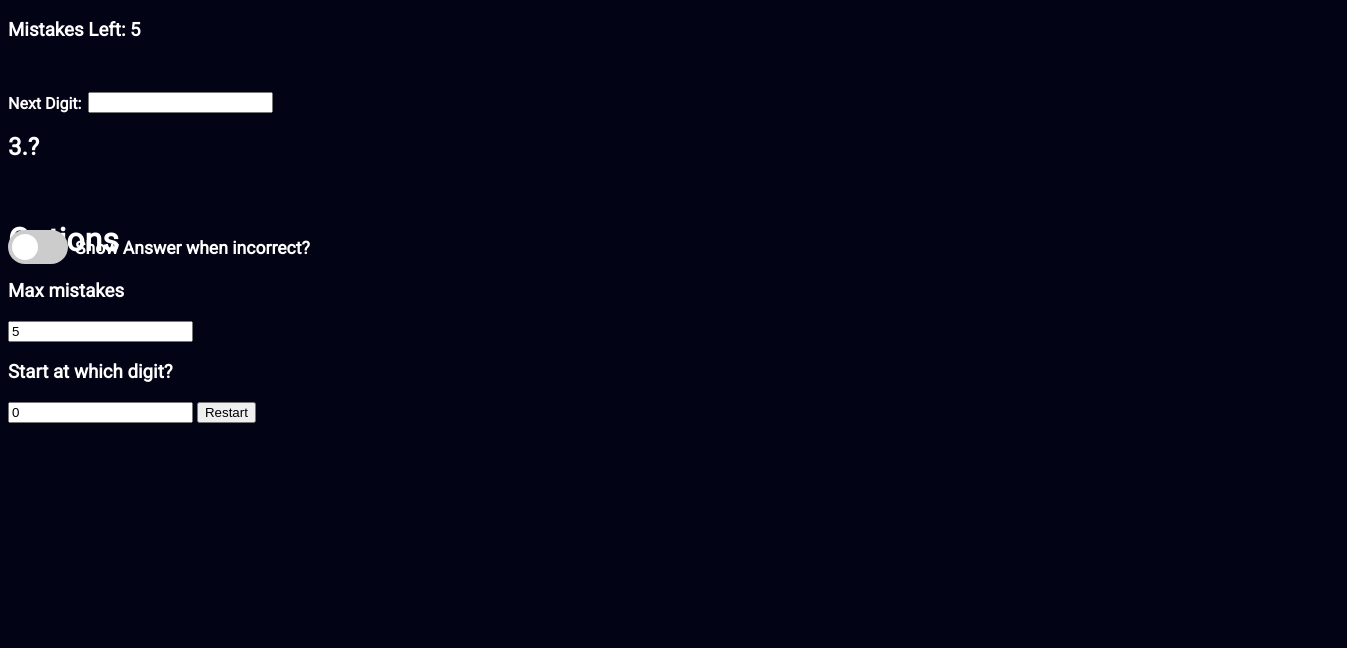
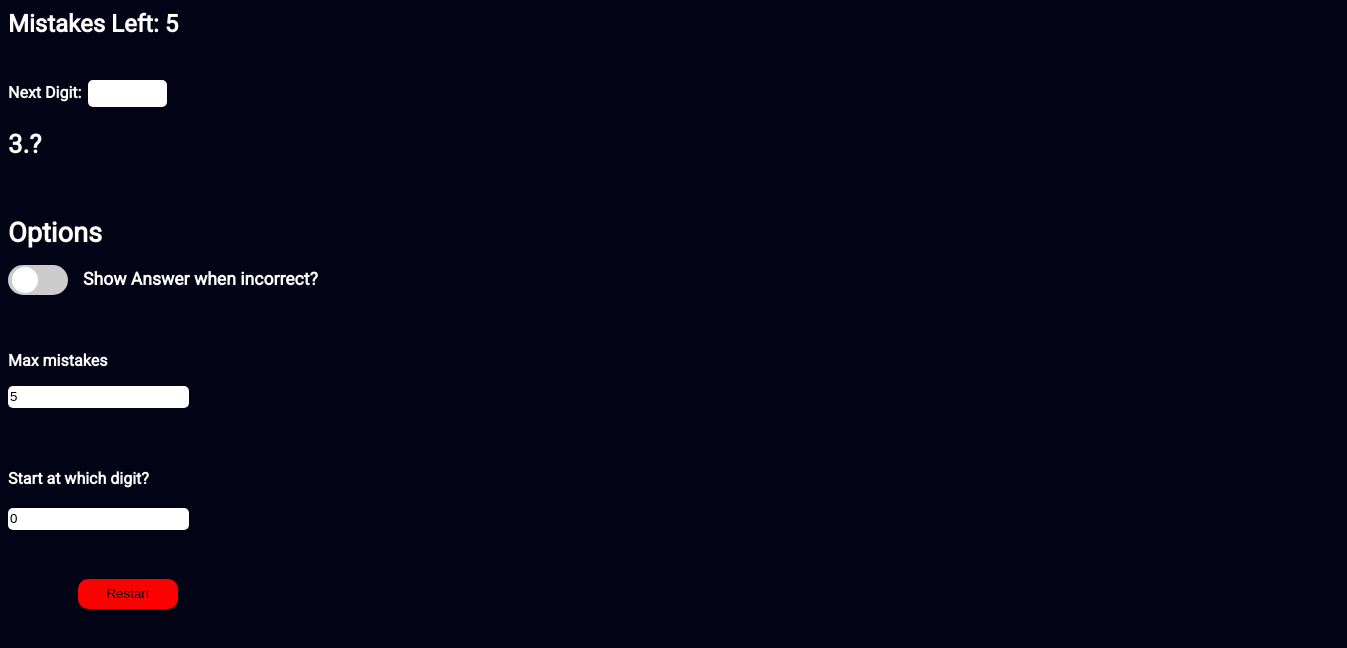
Before and after one commit to Donutask/pi-game, a plain HTML site: page index.html in a window 1280 px wide. Shown: the whole page, 1347 px wide, since content can reach past the window. Drawn offline with nearby package versions, Linux system fonts and the light colour scheme.

Commit message:
Update style.css
Font sizes changed
Rounder things
Size differences
Spaces between things better

```diff
--- a/style.css
+++ b/style.css
@@ -4,7 +4,53 @@ body {
     font-family: 'Roboto', sans-serif;
     display: block;
 }
-
+h1{
+    font-size: 1.7em;
+}
+h3{
+    font-size: 1em;
+}
+button{
+    width: 100px;
+    height: 30px;
+    border-radius: 10px;
+    /* background-color: rgb(25, 175, 75); */
+}
+#piDigits{
+    font-size: 1.6em;
+}
+#mistakes{
+    font-size: 1.5em;
+    line-height: 0px;
+}
+#restart{
+    position: relative;
+    top: 120px;
+    right: 115px;
+    background-color: red;
+    border-width: 0px;
+}
+#feedback{
+    position: absolute;
+    left: 175px;
+    top: 64px;
+}
+#lives{
+    height: 20px;
+    border-radius: 5px;
+    border-width: 0px;
+}
+#startAtDesc{
+    position: relative;
+    top: 45px;
+}
+#startAt{
+    position: relative;
+    top: 45px;
+    height: 20px;
+    border-radius: 5px;
+    border-width: 0px;
+}
 #inputDesc {
     position: relative;
     top: 35px;
@@ -14,23 +60,29 @@ body {
 #input {
     position: relative;
     left: 80px;
+
+    height: 25px;
+    width: 75px;
+    border-radius: 5px;
+    border-width: 0px;
 }
 
 #showAnswerDesc {
     font-size: 1.1em;
-    position: absolute;
-    top: 220px;
+    position: relative;
     left: 75px;
+    top: 2px;
 }
 
 /* The switch - the box around the slider */
 
 .switch {
-    position: absolute;
+    position: relative;
     display: inline-block;
     width: 60px;
-    height: 34px;
-    top: 230px;
+    height: 30px;
+    bottom: 40px;
+    /* top: 230px; */
 }
 
 /* Hide default HTML checkbox */
@@ -46,7 +98,7 @@ body {
 .slider {
     position: absolute;
     cursor: pointer;
-    top: 0;
+    top: 0px;
     left: 0;
     right: 0;
     bottom: 0;
@@ -62,6 +114,7 @@ body {
     width: 26px;
     left: 4px;
     bottom: 4px;
+    top: 2px;
     background-color: white;
     -webkit-transition: .4s;
     transition: .4s;
@@ -96,3 +149,38 @@ input:checked+.slider:before {
     left: 90%;
     bottom: 95%;
 } */
+/* The Modal (background) */
+.modal {
+    display: none; /* Hidden by default */
+    position: fixed; /* Stay in place */
+    z-index: 1; /* Sit on top */
+    left: 0;
+    top: 0;
+    width: 100%; /* Full width */
+    height: 100%; /* Full height */
+    overflow: auto; /* Enable scroll if needed */
+    background-color: rgb(0,0,0); /* Fallback color */
+    background-color: rgba(0,0,0,0.4); /* Black w/ opacity */
+  }
+
+  /* Modal Content/Box */
+  .modal-content {
+    background-color: #d6d6d6;
+    color: black;
+    margin: 15% auto; /* 15% from the top and centered */
+    padding: 20px;
+    border: 1px solid #888;
+    width: 80%; /* Could be more or less, depending on screen size */
+  }
+  /* Remove arrows from input */
+  /* Chrome, Safari, Edge, Opera */
+input::-webkit-outer-spin-button,
+input::-webkit-inner-spin-button {
+  -webkit-appearance: none;
+  margin: 0;
+}
+
+/* Firefox */
+input[type=number] {
+  -moz-appearance:textfield;
+}
```
